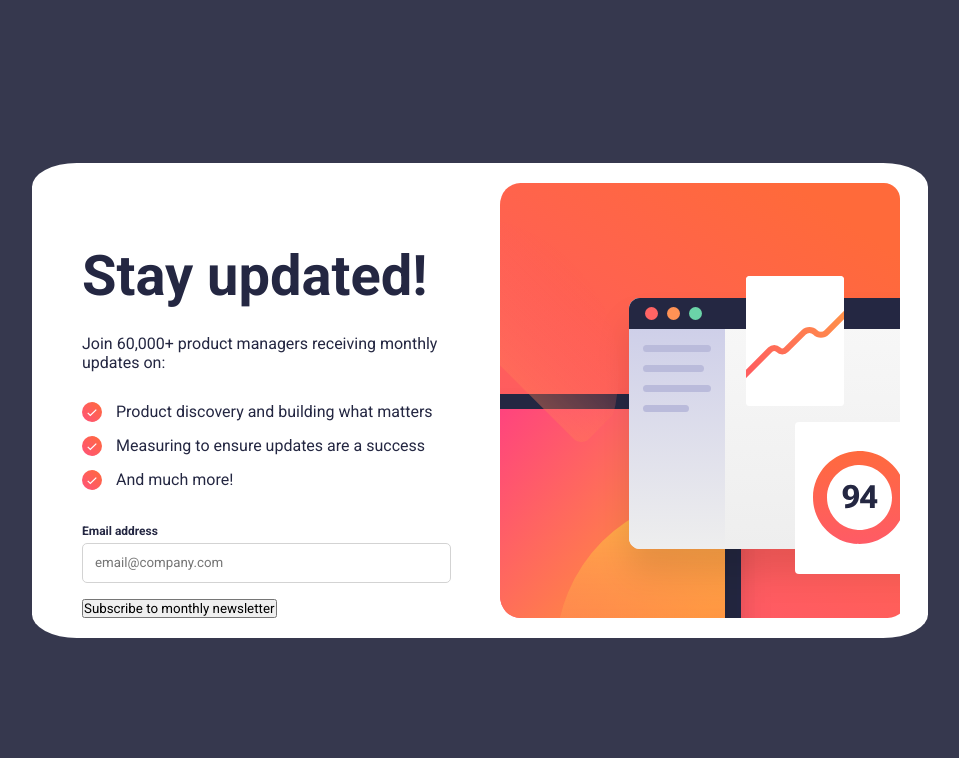
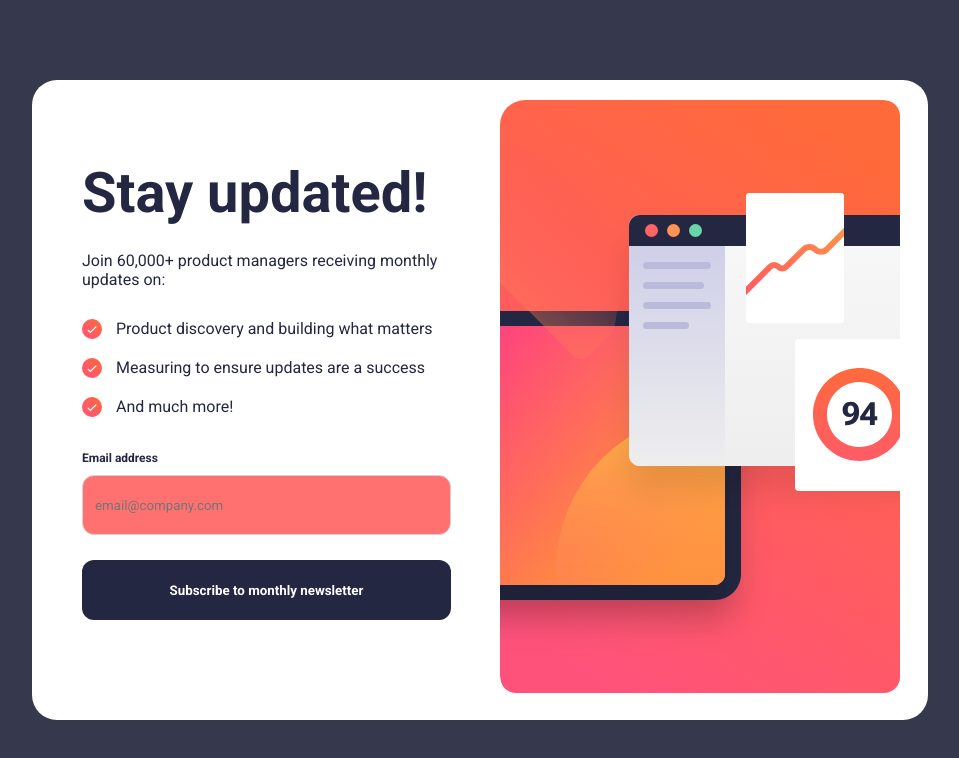
Before and after one commit to DamSze/FrontEndPracitce, a plain HTML site: page newsletter-sign-up-with-success-message/index.html in a window 1280 px wide. Both pictures are taken after a click on the button "Subscribe to monthly newsletter". Shown: the whole page, without its empty margins (160-1119 px from the left). Drawn offline with Linux system fonts and the light colour scheme.

Commit message:
desktop design almost finished

```diff
--- a/newsletter-sign-up-with-success-message/index.html
+++ b/newsletter-sign-up-with-success-message/index.html
@@ -41,7 +41,7 @@
           <p>  Email address</p>
           <input type="email" placeholder="email@company.com">
         </div>
-        <button>Subscribe to monthly newsletter</button>
+        <button class="button-subscribe">Subscribe to monthly newsletter</button>
       </div>
       <div class="side-img"></div>
     </div>
@@ -60,4 +60,5 @@
 
   <!-- Success message end -->
 </body>
+<script src="./script.js"></script>
 </html>
--- /dev/null
+++ b/newsletter-sign-up-with-success-message/script.js
@@ -0,0 +1,21 @@
+email_input = document.querySelector(".email-input input");
+button = document.querySelector(".button-subscribe");
+
+// TODO ADD ADDING THIS CLASSES FOR SOME SHORT PERIOD OF TIME
+button.addEventListener('click',()=>{
+    if(validateEmail(email_input.value)){
+        email_input.classList.add("correct-email")
+        email_input.classList.remove("incorrect-email")
+    }else{
+        email_input.classList.add("incorrect-email");
+        email_input.classList.remove("correct-email");
+    }
+})
+
+const validateEmail = (email) =>{
+    return String(email)
+    .toLowerCase()
+    .match(
+        /^(([^<>()[\]\\.,;:\s@"]+(\.[^<>()[\]\\.,;:\s@"]+)*)|.(".+"))@((\[[0-9]{1,3}\.[0-9]{1,3}\.[0-9]{1,3}\.[0-9]{1,3}\])|(([a-zA-Z\-0-9]+\.)+[a-zA-Z]{2,}))$/
+    );
+};
--- a/newsletter-sign-up-with-success-message/styles.css
+++ b/newsletter-sign-up-with-success-message/styles.css
@@ -25,7 +25,7 @@ body,html{
 .grid-container{
     width: 56rem;
     margin: auto;
-    border-radius: 5%;
+    border-radius: 25px;
     display: grid;
     grid-template-columns: 1.1fr 1fr;
     padding:20px;
@@ -35,7 +35,7 @@ body,html{
 .side-img{
     background-image: url("./assets/images/illustration-sign-up-desktop.svg");
     background-repeat: no-repeat;
-    border-radius: 5%;
+    border-radius: 25px;
 }
 
 .side-content{
@@ -58,7 +58,7 @@ body,html{
 }
 
 .features > *{
-    margin-bottom: 10px;
+    margin-bottom: 15px;
 }
 
 .features img{
@@ -74,21 +74,56 @@ body,html{
 .email-input p{
     font-size: 12px;
     font-weight: 700;
-    margin-bottom: 5px;
+    margin-bottom: 10px;
 }
 
 .email-input input[type="email"]{
     display:block;
-    margin-bottom: 15px;
+    margin-bottom: 25px;
     padding: 8px 12px;
     width:95%;
-    height: 40px;
-    border-radius: 5px;
+    height: 60px;
+    border-radius: 12px;
     border: 1.25px solid #d3d3d3;
     border-collapse: collapse;
+}
+
+.email-input input[type="email"]:hover{
+    cursor: pointer;
 }
 .email-input input[type="email"]:focus{
     color: inherit;
     border-color: hsl(234, 29%, 20%);
     outline: none;
 }
+
+.button-subscribe{
+    padding: 8px 12px;
+    width:95%;
+    height: 60px;
+    font-weight: 700;
+    border-radius: 12px;
+    margin-bottom: 80px;
+    color: white;
+    background-color: hsl(234, 29%, 20%);
+    border: none;
+}
+
+.button-subscribe:hover{
+    cursor: pointer;
+    background-image: linear-gradient(to right,rgb(255, 70, 101),  hsl(4, 100%, 67%), rgb(243, 128, 61))!important;
+}
+
+
+/* TODO BETTER RED COLORS*/
+.incorrect-email{
+    background-color: rgba(255, 0, 0, 0.555);
+    color: red;
+    border: 1px red;
+}
+
+.correct-email{
+    background-color: rgba(94, 255, 0, 0.555);
+    color: green;
+    border: 1px green;
+}
```
